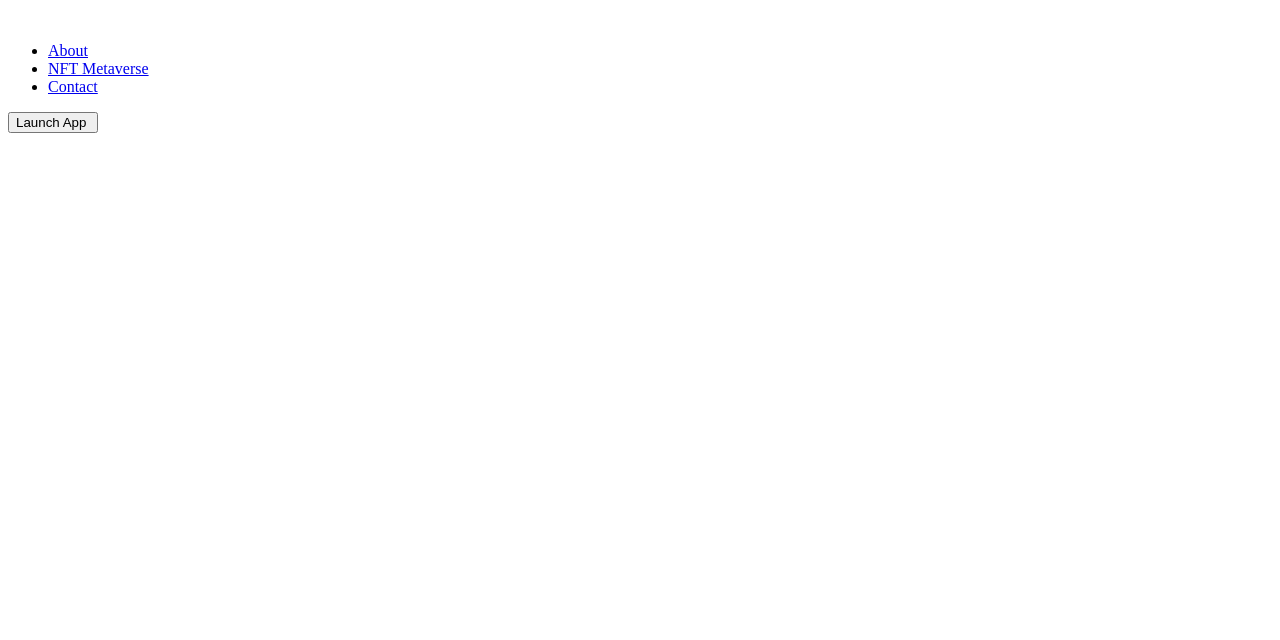
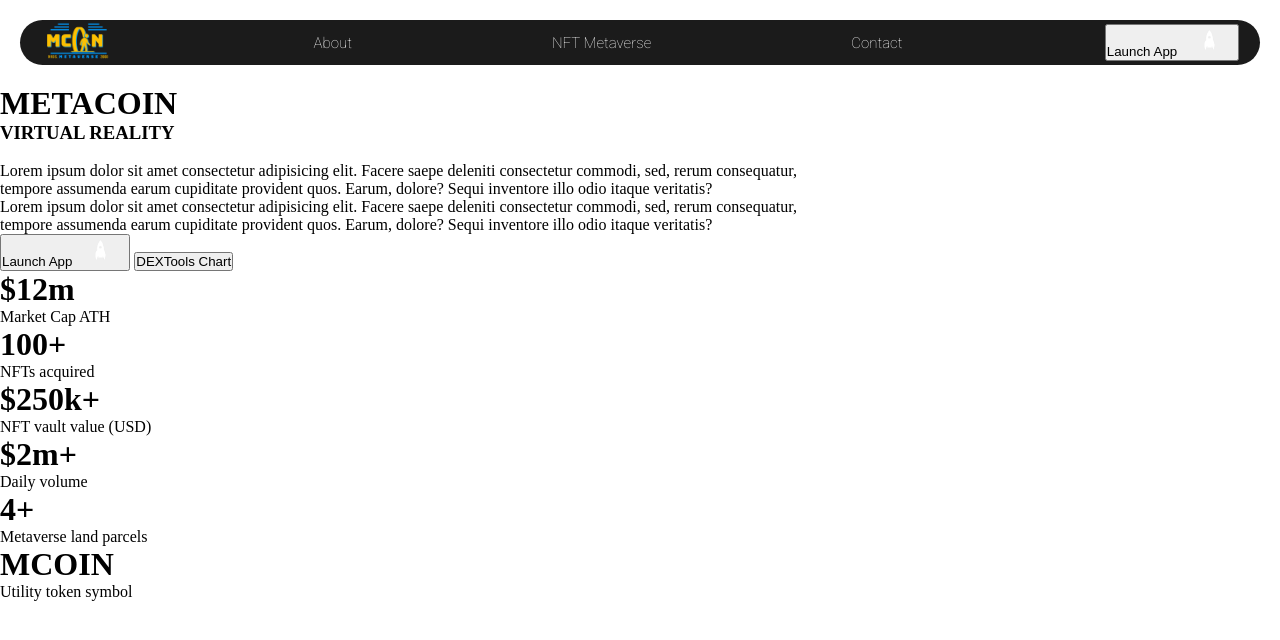
Before and after one commit to alexandrenardes/NFTLandingPage, a plain HTML site: page index.html in a window 1280 px wide. Drawn offline with Linux system fonts and the light colour scheme.

Commit message:
continue header commit

```diff
--- a/assets/css/style.css
+++ b/assets/css/style.css
@@ -0,0 +1,26 @@
+*{
+    margin: 0;
+    padding: 0;
+}
+
+header{
+    display: flex;
+    height: 5px;
+    justify-content: space-around;
+    background-color: #1b1b1b;
+    padding: 20px;
+    align-items: center;
+    align-content: center;
+    margin: 20px 20px 20px 20px;
+    border-radius: 50px 50px 50px 50px;
+}
+
+.menu{
+    display: flex;
+    margin: 100px;
+    text-decoration: none;
+    list-style: none;
+    color: white;
+    font-size: 15px;
+    font-family: 'Roboto';
+}
--- a/index.html
+++ b/index.html
@@ -1,6 +1,9 @@
 <!DOCTYPE html>
 <html lang="pt-br">
 <head>
+    <link rel="preconnect" href="https://fonts.googleapis.com">
+<link rel="preconnect" href="https://fonts.gstatic.com" crossorigin>
+<link href="https://fonts.googleapis.com/css2?family=Inter:wght@600&family=Roboto+Mono:wght@700&family=Roboto:wght@100&display=swap" rel="stylesheet">
     <meta charset="UTF-8">
     <meta http-equiv="X-UA-Compatible" content="IE=edge">
     <meta name="viewport" content="width=device-width, initial-scale=1.0">
@@ -9,15 +12,90 @@
 </head>
 <body>
     <header>
-        <div>
-            <img src="./assets/img/logo.png" alt="">
-                <ul>
-                    <li><a href="#">About</a></li>
-                    <li><a href="#">NFT Metaverse</a></li>
-                    <li><a href="#">Contact</a></li>
+            <img src="./assets/img/logo.png" alt="" height="70px">
+                <ul class="menu">
+                    <li><a href="#" class="menu">About</a></li>
+                    <li><a href="#" class="menu">NFT Metaverse</a></li>
+                    <li><a href="#" class="menu">Contact</a></li>
                 </ul>
-                <button>Launch App <img src="./assets/img/rocket.png" alt=""></button>
+                <button class="launch-button">Launch App <img src="./assets/img/rocket.png" alt="" height="30px"></button>
+    </header>
+
+    <div class="main-container">
+
+    <div class="title">
+        <h1>METACOIN</h1>
+        <div class="toggle-container" data-toggle>
+            <div class="toggle-egg">
+            </div>
         </div>
-    </header>
+    </div>
+
+    <div class="subtitle">
+        <div class="tag-container">
+            <div class="tag-metaverse">
+            </div>
+        </div>
+        <h3>VIRTUAL REALITY</h3>
+    </div>
+
+    <main class="primary">
+        <section class="grid-images">
+            <img class="img1" src="" alt="">
+            <img class="img2" src="" alt="">
+            <img class="img3" src="" alt="">
+            <img class="img4" src="" alt="">
+        </section>
+        <section class="intro">
+            <p>Lorem ipsum dolor sit amet consectetur adipisicing elit. Facere saepe deleniti consectetur commodi, sed, rerum consequatur, <br/> tempore assumenda earum cupiditate provident quos. Earum, dolore? Sequi inventore illo odio itaque veritatis?</p>
+            <p>Lorem ipsum dolor sit amet consectetur adipisicing elit. Facere saepe deleniti consectetur commodi, sed, rerum consequatur, <br/> tempore assumenda earum cupiditate provident quos. Earum, dolore? Sequi inventore illo odio itaque veritatis?</p>
+
+            <div class="buttons">
+                <button class="launch-button2">Launch App<img src="./assets/img/rocket.png" alt="" height="30px"></button></button>
+                <button class="Tools">DEXTools Chart</button>
+            </div>
+        </section>
+
+    </main>
+
+    <main class="second">
+
+        <div class="values">
+            <ul>
+                <li>
+                    <h1>$12m</h1>
+                    <span>Market Cap ATH</span>
+                </li>
+                <li>
+                    <h1>100+</h1>
+                    <span>NFTs acquired</span>
+                </li>
+                <li>
+                    <h1>$250k+</h1>
+                    <span>NFT vault value (USD)</span>
+                </li>
+            </ul>
+        </div>
+
+        <div class="values">
+            <ul>
+                <li>
+                    <h1>$2m+</h1>
+                    <span>Daily volume</span>
+                </li>
+                <li>
+                    <h1>4+</h1>
+                    <span>Metaverse land parcels</span>
+                </li>
+                <li>
+                    <h1>MCOIN</h1>
+                    <span>Utility token symbol</span>
+                </li>
+            </ul>
+        </div>
+
+    </main>
+
+    </div>
 </body>
 </html>
```
Also changed, not shown: assets/img/logo.png (added), assets/img/rocket.png (added).
